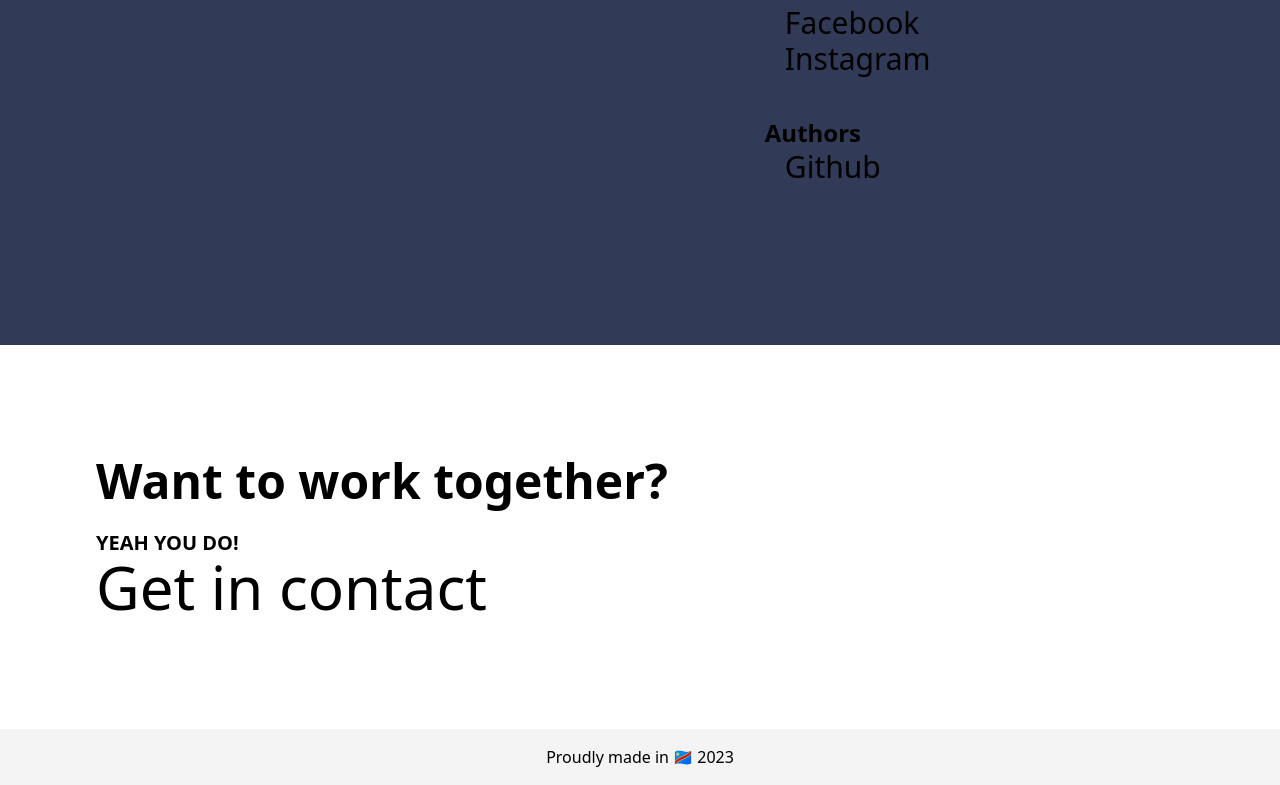
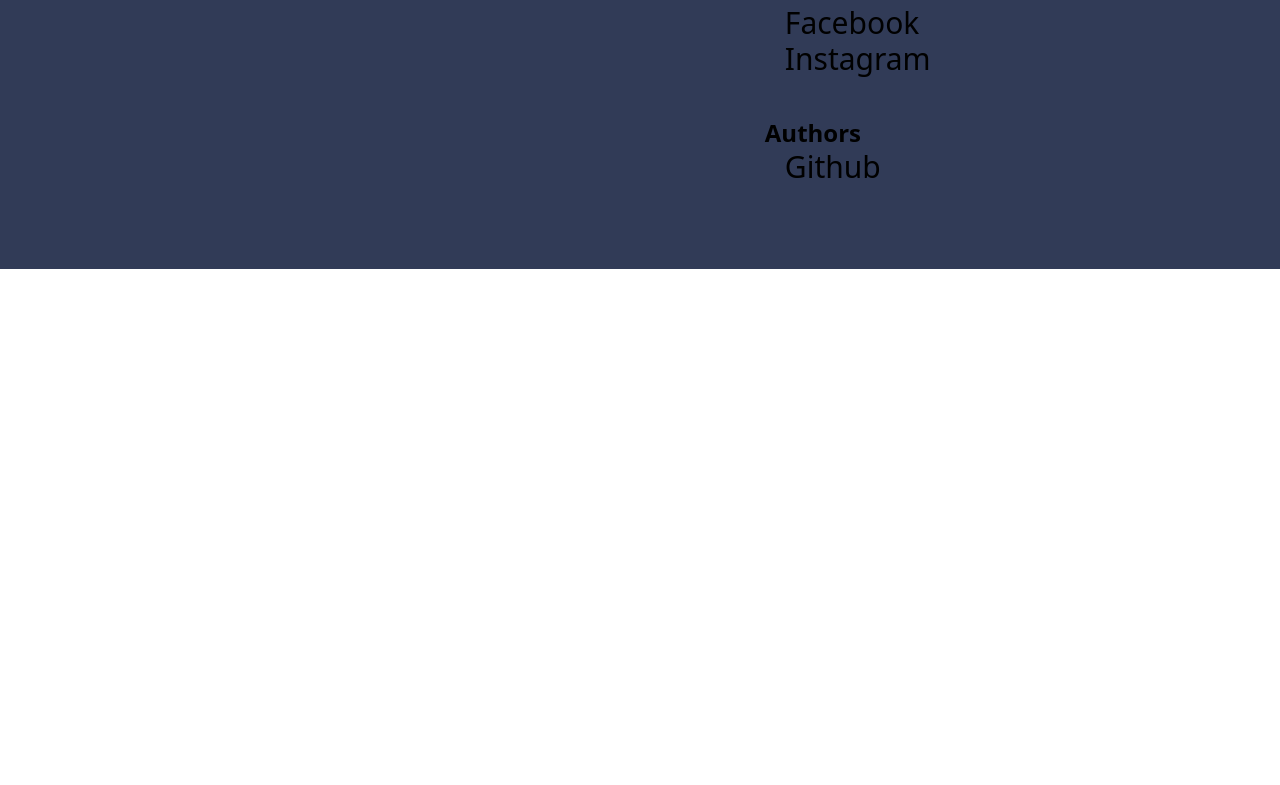
Before and after one commit to h2g-apps-store/h2g, a Next.js app: page /contact in a window 1280 px wide. Shown: the part 531-1316 px from the top of the page. After the commit the page ends 800 px from the top, so only its background shows below. Built offline with nearby package versions, Linux system fonts and the light colour scheme.

Commit message:
stoicism

```diff
--- a/package.json
+++ b/package.json
@@ -2,9 +2,6 @@
   "name": "h2g",
   "version": "0.1.0",
   "private": true,
-  "engines": {
-    "node": "14.21.2"
-  },
   "scripts": {
     "dev": "next dev",
     "build": "next build",
--- a/src/app/contact/layout.tsx
+++ b/src/app/contact/layout.tsx
@@ -1,4 +1,3 @@
-import Footer from "@/components/Footer";
 import Header from "@/components/Header";
 import "../globals.css";
 
@@ -17,7 +16,6 @@
       <body>
         <Header />
         {children}
-        <Footer />
       </body>
     </html>
   );
--- a/src/app/contact/page.tsx
+++ b/src/app/contact/page.tsx
@@ -1,6 +1,6 @@
 export default function page() {
   return (
-    <main className="main-h-screen bg-[#313b57] px-24 py-40">
+    <main className="h-screen bg-[#313b57] px-24 py-40">
       <section className="w-full flex justify-between items-center gap-10 space-y-5">
         <div className="w-[60%] space-y-7 py-20">
           <h1 className="text-6xl font-bold">Let's Talk</h1>
```
